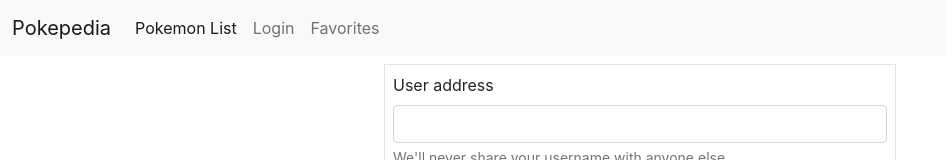
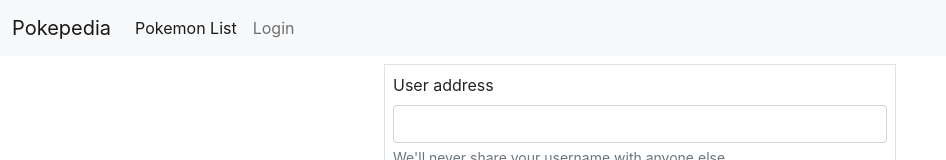
Before and after one commit to greguniv/pokedex-app, a React (Create React App) app: page /login in a window 1280 px wide. Shown: the top 160 px of the page, without its empty margins (0-946 px from the left). Built offline with nearby package versions, Linux system fonts and the light colour scheme.

Commit message:
mimicked login auth

```diff
--- a/src/components/Nav/index.js
+++ b/src/components/Nav/index.js
@@ -22,12 +22,18 @@ const Nav = () => {
                         <li className="nav-item">
                             <Link className="nav-link active" aria-current="page" to="pokemon/list">Pokemon List</Link>
                         </li>
+                        {
+                            !user
+                                ?
                                 <li className="nav-item">
                                     <Link className="nav-link" to="login">Login</Link>
                                 </li>
+                                :
                                 <li className="nav-item">
                                     <Link className="nav-link" to="favorites">Favorites</Link>
                                 </li>
+
+                        }
                     </ul>
 
                 </div>
--- a/src/pages/Login/index.js
+++ b/src/pages/Login/index.js
@@ -1,11 +1,12 @@
 import { useState } from 'react'
-
+import { useNavigate } from 'react-router-dom'
 import './styles.css'
 
 const Login = ({ setUser }) => {
     // Once the user clicks submit, we will mimic logging in and conditionally render our nav bar.
 
     const [username, setUsername] = useState('')
+    const navigate = useNavigate()
 
     const handleChange = e => {
         setUsername(e.target.value)
@@ -14,6 +15,10 @@ const Login = ({ setUser }) => {
     const handleSubmit = e => {
         e.preventDefault()
         setUser(username)
+
+        // We can useNavigate from RR to redirect our users to a different component/page
+        // DO NOT FORGET the forward / AT THE BEGINNING inside navigate()
+        navigate('/pokemon/list')
     }
 
     // console.log('props', setUser())
```
Lines whose indentation alone changed are shown as unchanged.
